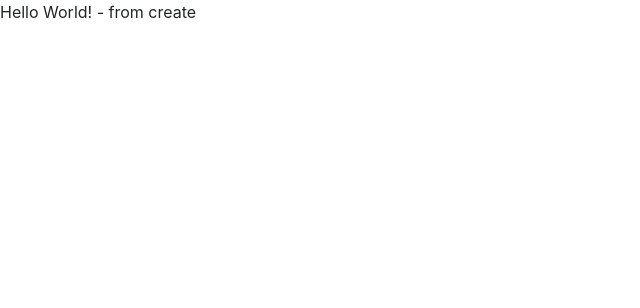
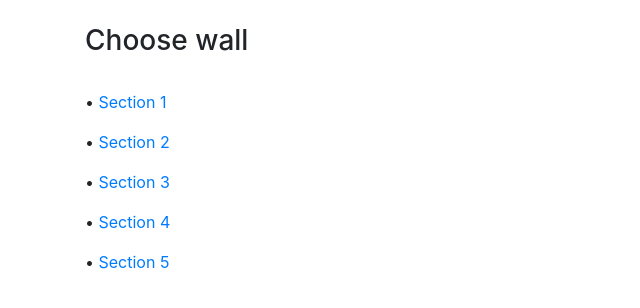
Before and after one commit to javigallostra/RocoLib, a Flask app: page /create in a window 1280 px wide. Shown: the top 308 px of the page, without its empty margins (0-640 px from the left). Run offline with Flask 2, Linux system fonts and the light colour scheme; some libraries are stand-ins or nearby versions.

Commit message:
Apply styles and improve routing

```diff
--- a/templates/about_us.html
+++ b/templates/about_us.html
@@ -17,8 +17,10 @@
     <link rel="stylesheet" href="../static/css/all.css" />
   </head>
   <body>
-      <div>
-          Hello World! - From about us
+    <div id="holder">
+      <div id="body">
+        <div class="container"></div>
       </div>
+    </div>
   </body>
 </html>
--- a/templates/create.html
+++ b/templates/create.html
@@ -17,8 +17,19 @@
     <link rel="stylesheet" href="../static/css/all.css" />
   </head>
   <body>
-      <div>
-          Hello World! - from create
+    <div id="holder">
+      <div id="body">
+        <div class="container">
+          <br />
+          <h3>Choose wall</h3>
+          <br />
+          <p>&bull;<a href="/walls/s1"> Section 1</a></p>
+          <p>&bull;<a href="/walls/s2"> Section 2</a></p>
+          <p>&bull;<a href="/walls/s3"> Section 3</a></p>
+          <p>&bull;<a href="/walls/s4"> Section 4</a></p>
+          <p>&bull;<a href="/walls/s5"> Section 5</a></p>
+        </div>
       </div>
+    </div>
   </body>
 </html>
--- a/templates/explore.html
+++ b/templates/explore.html
@@ -17,8 +17,10 @@
     <link rel="stylesheet" href="../static/css/all.css" />
   </head>
   <body>
-      <div>
-          Hello World! - from explore
+    <div id="holder">
+      <div id="body">
+        <div class="container"></div>
       </div>
+    </div>
   </body>
 </html>
```
Also changed, not shown: templates/home.html (+9 -3 lines), templates/show_wall.html (+7 -0 lines).
